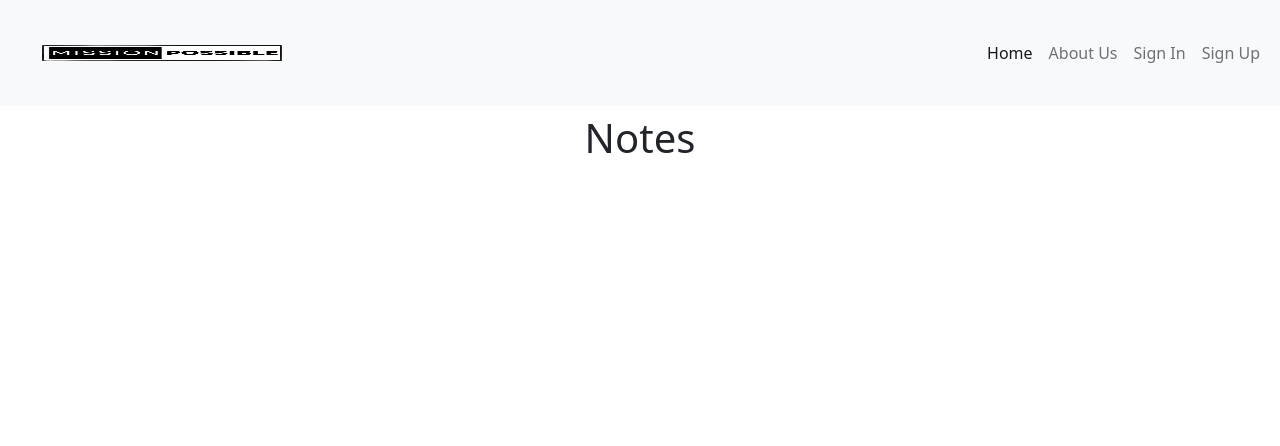
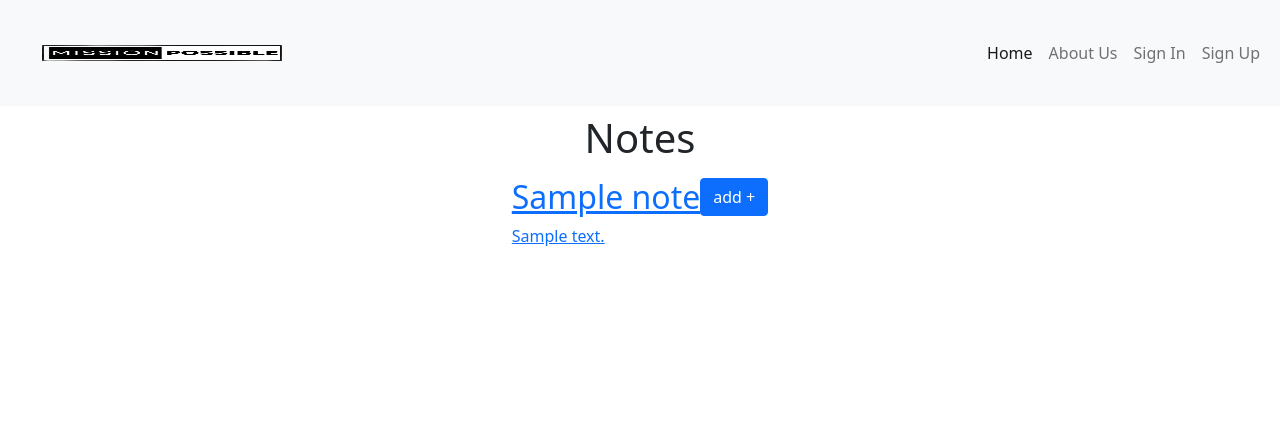
Before and after one commit to Terafora/hackathon-3---Todo, a Django app: page / in a window 1280 px wide. Shown: the top 446 px of the page. Run offline with Django 4.2, Linux system fonts and the light colour scheme; tables that the repository leaves empty hold one stand-in row (values such as "Sample post").

Commit message:
Fix index not showing notes

```diff
--- a/todolist/templates/todolist/index.html
+++ b/todolist/templates/todolist/index.html
@@ -7,8 +7,8 @@
         Notes
     </h1>
     <div class="container d-flex flex-row flex-wrap justify-content-center">
-        {% for note in notes %}
-        <a href="{% url 'note_detail' %}">
+        {% for note in note_board %}
+        <a href="{% url 'note_detail' note.slug %}">
             <div>
                 <h2 class="text-center" aria-label="click to view {{note.title}}">{{note.title}}</h2>
                 <div>{{note.note | truncatechars:100}}</div>
--- a/todolist/templates/todolist/note_detail.html
+++ b/todolist/templates/todolist/note_detail.html
@@ -11,8 +11,8 @@
             </div>
             {% if request.user == note.user %}
             <div class="text-center">
-                <a href="{% url 'note_edit' note.id %}" class="btn btn-primary w-25">Edit</a>
-                <a href="{% url 'note_delete' note.id %}" class="btn btn-primary w-25">Delete</a>
+                <a href="{% url 'note_edit' note.slug %}" class="btn btn-primary w-25">Edit</a>
+                <a href="{% url 'note_delete' note.slug %}" class="btn btn-primary w-25">Delete</a>
             </div>
             {% endif %}
         </div>
--- a/todolist/urls.py
+++ b/todolist/urls.py
@@ -4,7 +4,7 @@ from .views import Home, CreateNote, NoteDetail, DeleteNote, EditNote
 urlpatterns = [
     path('', Home.as_view(), name="home"),
     path('createnote/', CreateNote.as_view(), name="create_note"),
-    path('<slug:pk>/', NoteDetail.as_view(), name="note_detail"),
-    path('delete/<slug:pk>/', DeleteNote.as_view(), name="note_delete"),
-    path('edit/<slug:pk>/', EditNote.as_view(), name="note_edit"),
+    path('<slug:slug>/', NoteDetail.as_view(), name="note_detail"),
+    path('delete/<slug:slug>/', DeleteNote.as_view(), name="note_delete"),
+    path('edit/<slug:slug>/', EditNote.as_view(), name="note_edit"),
 ]
```
Also changed, not shown: todolist/migrations/0002_note_slug.py (added).
